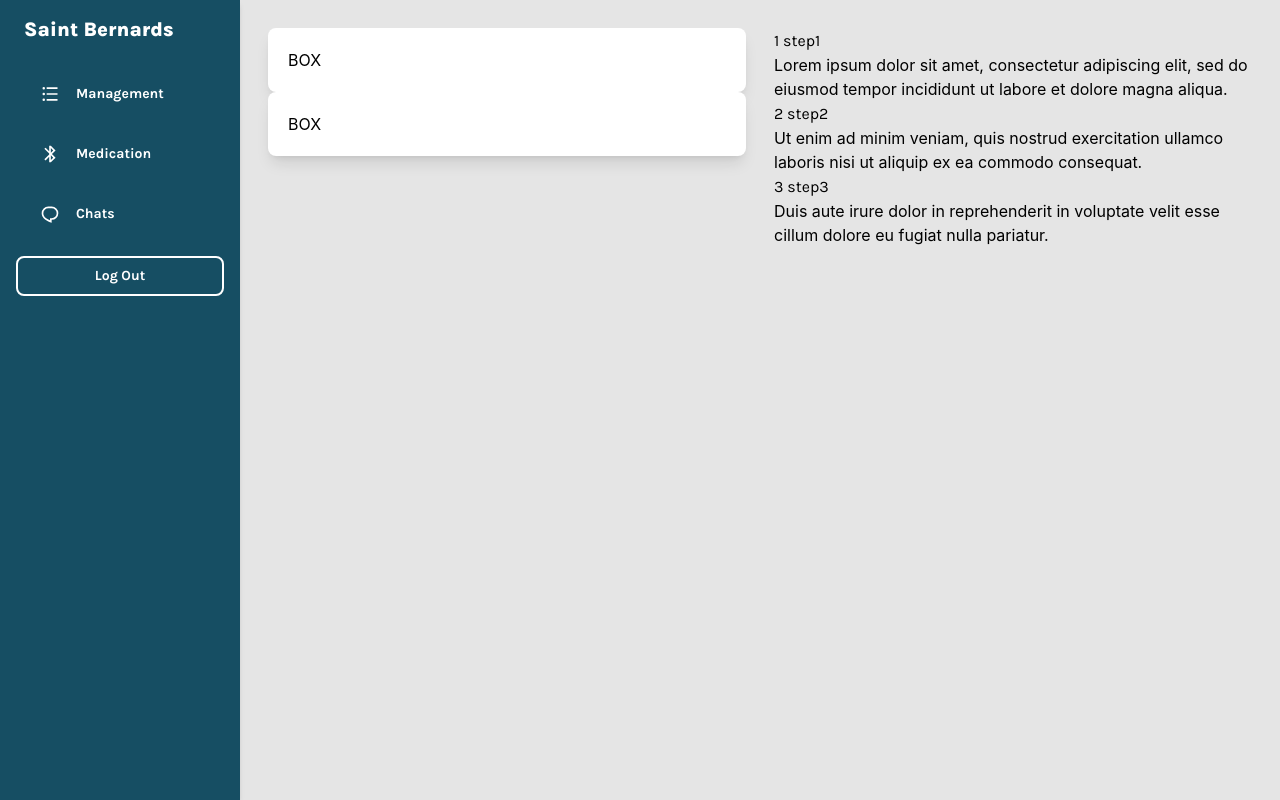
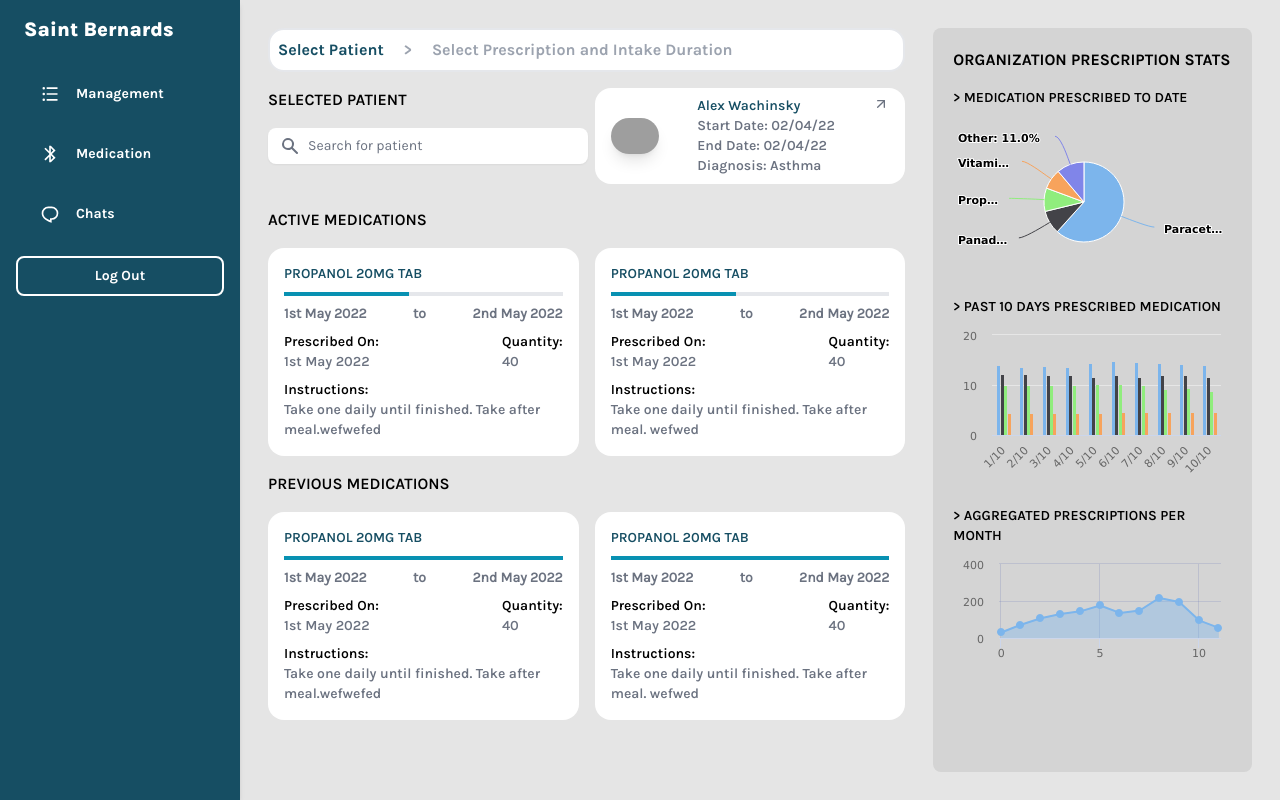
Before and after one commit to mcoscon/health-dashboard, a Next.js app: page /pharmacy in a window 1280 px wide. Built offline with nearby package versions, Linux system fonts and the light colour scheme; grey boxes are pictures that could not be loaded; what tw-elements would draw is missing.

Commit message:
prescriptions

```diff
--- /dev/null
+++ b/components/prescription/MedicationStats.jsx
@@ -0,0 +1,306 @@
+import React from 'react'
+import Highcharts from 'highcharts'
+import HighchartsReact from 'highcharts-react-official'
+
+const LineChart = () => {
+	const options = {
+		chart: {
+			type: 'area',
+			height: 120,
+			backgroundColor: 'transparent',
+		},
+
+		plotOptions: {
+			series: {
+				fillOpacity: 0.4,
+			},
+		},
+		title: {
+			text: '',
+		},
+		xAxis: {
+			gridLineWidth: 1,
+			gridLineColor: 'rgba(97, 110, 178, 0.2)',
+			title: {
+				enabled: true,
+				text: '',
+				style: {
+					fontWeight: 'normal',
+				},
+			},
+		},
+		yAxis: {
+			gridLineWidth: 1,
+			gridLineColor: 'rgba(97, 110, 178, 0.2)',
+			title: {
+				enabled: true,
+				text: '',
+				style: {
+					fontWeight: 'normal',
+				},
+			},
+		},
+		series: [
+			{
+				data: [29.9, 71.5, 106.4, 129.2, 144.0, 176.0, 135.6, 148.5, 216.4, 194.1, 95.6, 54.4],
+			},
+		],
+		legend: {
+			enabled: false,
+		},
+		credits: {
+			enabled: false,
+		},
+	}
+	return (
+		<div className='flex flex-col gap-2'>
+			<h4 className='text-sm uppercase'> {' > '} Aggregated Prescriptions Per Month</h4>
+			<HighchartsReact
+				containerProps={{ style: { height: '100%', width: '100%', overFlow: 'hidden' } }}
+				highcharts={Highcharts}
+				options={options}
+			/>
+		</div>
+	)
+}
+
+const PieChart = () => {
+	const options = {
+		legend: {
+			enabled: false,
+		},
+		credits: {
+			enabled: false,
+		},
+		chart: {
+			type: 'pie',
+			height: 165,
+			backgroundColor: 'transparent',
+		},
+		title: {
+			text: null,
+		},
+
+		accessibility: {
+			announceNewData: {
+				enabled: true,
+			},
+			point: {
+				valueSuffix: '%',
+			},
+		},
+
+		plotOptions: {
+			series: {
+				dataLabels: {
+					enabled: true,
+					format: '{point.name}: {point.y:.1f}%',
+				},
+			},
+		},
+
+		tooltip: {
+			headerFormat: '<span style="font-size:11px">{series.name}</span><br>',
+			pointFormat: '<span style="color:{point.color}">{point.name}</span>: <b>{point.y:.2f}%</b> of total<br/>',
+		},
+
+		series: [
+			{
+				name: 'Prescriptions',
+				colorByPoint: true,
+				data: [
+					{
+						name: 'Paracetamol',
+						y: 61.04,
+						drilldown: 'Chrome',
+					},
+					{
+						name: 'Panadol',
+						y: 9.47,
+						drilldown: 'Safari',
+					},
+					{
+						name: 'Propanol',
+						y: 9.32,
+						drilldown: 'Edge',
+					},
+					{
+						name: 'Vitamin C',
+						y: 8.15,
+						drilldown: 'Firefox',
+					},
+					{
+						name: 'Other',
+						y: 11.02,
+						drilldown: null,
+					},
+				],
+			},
+		],
+		drilldown: {
+			series: [
+				{
+					name: 'Chrome',
+					id: 'Chrome',
+					data: [
+						['v97.0', 36.89],
+						['v96.0', 18.16],
+						['v95.0', 0.54],
+						['v94.0', 0.7],
+						['v93.0', 0.8],
+						['v92.0', 0.41],
+						['v91.0', 0.31],
+						['v90.0', 0.13],
+						['v89.0', 0.14],
+						['v88.0', 0.1],
+						['v87.0', 0.35],
+						['v86.0', 0.17],
+						['v85.0', 0.18],
+						['v84.0', 0.17],
+						['v83.0', 0.21],
+						['v81.0', 0.1],
+						['v80.0', 0.16],
+						['v79.0', 0.43],
+						['v78.0', 0.11],
+						['v76.0', 0.16],
+						['v75.0', 0.15],
+						['v72.0', 0.14],
+						['v70.0', 0.11],
+						['v69.0', 0.13],
+						['v56.0', 0.12],
+						['v49.0', 0.17],
+					],
+				},
+				{
+					name: 'Safari',
+					id: 'Safari',
+					data: [
+						['v15.3', 0.1],
+						['v15.2', 2.01],
+						['v15.1', 2.29],
+						['v15.0', 0.49],
+						['v14.1', 2.48],
+						['v14.0', 0.64],
+						['v13.1', 1.17],
+						['v13.0', 0.13],
+						['v12.1', 0.16],
+					],
+				},
+				{
+					name: 'Edge',
+					id: 'Edge',
+					data: [
+						['v97', 6.62],
+						['v96', 2.55],
+						['v95', 0.15],
+					],
+				},
+				{
+					name: 'Firefox',
+					id: 'Firefox',
+					data: [
+						['v96.0', 4.17],
+						['v95.0', 3.33],
+						['v94.0', 0.11],
+						['v91.0', 0.23],
+						['v78.0', 0.16],
+						['v52.0', 0.15],
+					],
+				},
+			],
+		},
+	}
+	return (
+		<div className='flex flex-col gap-2'>
+			<h4 className='text-sm uppercase'> {' > '} Medication prescribed to date</h4>
+			<HighchartsReact
+				containerProps={{ style: { height: '100%', width: '100%', overFlow: 'hidden' } }}
+				highcharts={Highcharts}
+				options={options}
+			/>
+		</div>
+	)
+}
+
+const ColumnChart = () => {
+	const options = {
+		chart: {
+			type: 'column',
+			backgroundColor: 'transparent',
+			height: 165,
+		},
+		title: {
+			text: null,
+		},
+
+		xAxis: {
+			categories: ['1/10', '2/10', '3/10', '4/10', '5/10', '6/10', '7/10', '8/10', '9/10', '10/10'],
+			crosshair: true,
+		},
+		yAxis: {
+			title: {
+				text: '',
+			},
+		},
+		tooltip: {
+			headerFormat: '<span style="font-size:10px">{point.key}</span><table>',
+			pointFormat:
+				'<tr><td style="color:{series.color};padding:0">{series.name}: </td>' +
+				'<td style="padding:0"><b>{point.y:.1f}</b></td></tr>',
+			footerFormat: '</table>',
+			shared: true,
+			useHTML: true,
+		},
+		plotOptions: {
+			column: {
+				pointPadding: 0.2,
+				borderWidth: 0,
+			},
+		},
+		legend: { enabled: false },
+		credits: {
+			enabled: false,
+		},
+		series: [
+			{
+				name: 'Oil and gas extraction',
+				data: [13.93, 13.63, 13.73, 13.67, 14.37, 14.89, 14.56, 14.32, 14.13, 13.93],
+			},
+			{
+				name: 'Manufacturing industries and mining',
+				data: [12.24, 12.24, 11.95, 12.02, 11.65, 11.96, 11.59, 11.94, 11.96, 11.59],
+			},
+			{
+				name: 'Road traffic',
+				data: [10.0, 9.93, 9.97, 10.01, 10.23, 10.26, 10.0, 9.12, 9.36, 8.72],
+			},
+			{
+				name: 'Agriculture',
+				data: [4.35, 4.32, 4.34, 4.39, 4.46, 4.52, 4.58, 4.55, 4.53, 4.51],
+			},
+		],
+	}
+	return (
+		<div className='flex flex-col gap-2'>
+			<h4 className='text-sm uppercase'> {' > '} Past 10 Days Prescribed Medication</h4>
+			<HighchartsReact
+				containerProps={{ style: { height: '100%', width: '100%', overFlow: 'hidden' } }}
+				highcharts={Highcharts}
+				options={options}
+			/>
+		</div>
+	)
+}
+
+const MedicationStats = () => {
+	return (
+		<div className='flex flex-col h-full gap-4 p-5 rounded-lg bg-neutral-300'>
+			<h3>ORGANIZATION PRESCRIPTION STATS</h3>
+			<PieChart />
+			<ColumnChart />
+			<LineChart />
+		</div>
+	)
+}
+
+export default MedicationStats
--- a/components/prescription/PrescribeMedication.jsx
+++ b/components/prescription/PrescribeMedication.jsx
@@ -1,12 +1,39 @@
-import { useEffect, React } from 'react'
+import { Tab } from '@headlessui/react'
+import { useEffect, React, useState } from 'react'
 import { BsBoxArrowInUpRight } from 'react-icons/bi'
 import { FiArrowUpRight } from 'react-icons/fi'
 
 const BasicPatientInfo = () => {
 	return (
+		<div className='mb-6'>
+			<div className='grid grid-cols-2 gap-4'>
 				<div>
-			<h4 className='mb-2 uppercase'>Selected Patient</h4>
-			<div className='flex items-center px-4 py-2 text-xs font-semibold text-gray-500 transition duration-300 bg-white cursor-pointer gap-7 align-center w-max active:bg-gray-300 ease rounded-2xl'>
+					<h4 className='mb-4 uppercase'>Selected Patient</h4>
+					<div className='relative'>
+						<div className='absolute inset-y-0 left-0 flex items-center pl-3 pointer-events-none'>
+							<svg
+								className='w-5 h-5 text-gray-500 dark:text-gray-400'
+								aria-hidden='true'
+								fill='currentColor'
+								viewBox='0 0 20 20'
+								xmlns='http://www.w3.org/2000/svg'
+							>
+								<path
+									fillRule='evenodd'
+									d='M8 4a4 4 0 100 8 4 4 0 000-8zM2 8a6 6 0 1110.89 3.476l4.817 4.817a1 1 0 01-1.414 1.414l-4.816-4.816A6 6 0 012 8z'
+									clipRule='evenodd'
+								></path>
+							</svg>
+						</div>
+						<input
+							type='text'
+							id='table-search'
+							className='block w-full p-2 pl-10 text-sm text-gray-900 bg-white border-none rounded-lg shadow-sm lg:w-80 focus:ring-cyan-600 focus:border-cyan-600 font-Karla-Regular'
+							placeholder='Search for patient'
+						/>
+					</div>
+				</div>
+				<div className='flex items-center justify-between w-full px-4 py-2 text-sm font-semibold text-gray-500 transition duration-300 bg-white cursor-pointer gap-7 align-center active:bg-gray-300 ease rounded-2xl'>
 					<div>
 						<img
 							src='https://mdbcdn.b-cdn.net/img/new/avatars/1.webp'
@@ -15,7 +42,7 @@ const BasicPatientInfo = () => {
 						/>
 					</div>
 					<div>
-					<h4 className='text-sm text-black'>Alex Wachinsky</h4>
+						<h4 className='text-cyan-900'>Alex Wachinsky</h4>
 						<h4>Start Date: 02/04/22</h4>
 						<h4>End Date: 02/04/22</h4>
 						<h4>Diagnosis: Asthma</h4>
@@ -23,75 +50,125 @@ const BasicPatientInfo = () => {
 					<FiArrowUpRight className='flex self-start' size={'1rem'} />
 				</div>
 			</div>
+		</div>
 	)
 }
 const PatientMedication = () => {
 	return (
+		<>
+			<div className='mb-4'>
+				<h4 className='mb-4 uppercase'>Active Medications</h4>
+				<div className='grid grid-cols-2 gap-4'>
+					<span className='flex flex-col gap-2 p-4 text-sm font-semibold text-gray-500 transition duration-300 bg-white cursor-pointer GRI align-center active:bg-gray-300 ease rounded-2xl'>
+						<h4 className='uppercase text-cyan-900'>Propanol 20mg Tab</h4>
+						<div className='w-full h-1 bg-gray-200'>
+							<div className='h-1 bg-cyan-600' style={{ width: '45%' }}></div>
+						</div>
+						<div className='flex justify-between gap-4 text-sm'>
+							<p>1st May 2022</p>
+							<p> to </p>
+							<p>2nd May 2022</p>
+						</div>
+						<div className='flex justify-between gap-4 text-sm'>
 							<div>
-			<h4 className='mb-2 uppercase'>Current Medications</h4>
-			<div className='flex flex-row flex-wrap gap-2'>
-				<span className='flex flex-col px-4 py-1 text-sm font-semibold text-gray-500 transition duration-300 bg-white cursor-pointer align-center w-max active:bg-gray-300 ease rounded-2xl'>
-					Panadol
-					<div className='w-full h-1 mb-1 bg-gray-200'>
-						<div className='h-1 bg-blue-600' style={{ width: '45%' }}></div>
+								<h4 className='text-black'>Prescribed On:</h4>
+								<h4>1st May 2022</h4>
 							</div>
-					<span className='flex justify-between gap-4 text-xs'>
-						<p>1/05/22</p>
-						<p>2/05/22</p>
+							<div>
+								<h4 className='text-black'>Quantity:</h4>
+								<h4>40</h4>
+							</div>
+						</div>
+						<div>
+							<h4 className='text-black'>Instructions:</h4>
+							<h4>Take one daily until finished. Take after meal.wefwefed</h4>
+						</div>
 					</span>
-				</span>
-				<span className='flex flex-col px-4 py-1 text-sm font-semibold text-gray-500 transition duration-300 bg-white cursor-pointer align-center w-max active:bg-gray-300 ease rounded-2xl'>
-					Methampethamine
-					<div className='w-full h-1 mb-1 bg-gray-200'>
-						<div className='h-1 bg-blue-600' style={{ width: '45%' }}></div>
+					<span className='flex flex-col gap-2 p-4 text-sm font-semibold text-gray-500 transition duration-300 bg-white cursor-pointer align-center active:bg-gray-300 ease rounded-2xl '>
+						<h4 className='uppercase text-cyan-900'>Propanol 20mg Tab</h4>
+						<div className='w-full h-1 bg-gray-200'>
+							<div className='h-1 bg-cyan-600' style={{ width: '45%' }}></div>
 						</div>
-					<span className='flex justify-between gap-4 text-xs'>
-						<p>1/05/22</p>
-						<p>2/05/22</p>
-					</span>
-				</span>
-				<span className='flex flex-col px-4 py-1 text-sm font-semibold text-gray-500 transition duration-300 bg-white cursor-pointer align-center w-max active:bg-gray-300 ease rounded-2xl'>
-					Panadol
-					<div className='w-full h-1 mb-1 bg-gray-200'>
-						<div className='h-1 bg-blue-600' style={{ width: '45%' }}></div>
+						<div className='flex justify-between gap-4 text-sm'>
+							<p>1st May 2022</p>
+							<p> to </p>
+							<p>2nd May 2022</p>
 						</div>
-					<span className='flex justify-between gap-4 text-xs'>
-						<p>1/05/22</p>
-						<p>2/05/22</p>
-					</span>
-				</span>
-				<span className='flex flex-col px-4 py-1 text-sm font-semibold text-gray-500 transition duration-300 bg-white cursor-pointer align-center w-max active:bg-gray-300 ease rounded-2xl'>
-					Methampethamine
-					<div className='w-full h-1 mb-1 bg-gray-200'>
-						<div className='h-1 bg-blue-600' style={{ width: '45%' }}></div>
+
+						<div className='flex justify-between gap-4 text-sm'>
+							<div>
+								<h4 className='text-black'>Prescribed On:</h4>
+								<h4>1st May 2022</h4>
 							</div>
-					<span className='flex justify-between gap-4 text-xs'>
-						<p>1/05/22</p>
-						<p>2/05/22</p>
-					</span>
-				</span>
-				<span className='flex flex-col px-4 py-1 text-sm font-semibold text-gray-500 transition duration-300 bg-white cursor-pointer align-center w-max active:bg-gray-300 ease rounded-2xl'>
-					Panadol
-					<div className='w-full h-1 mb-1 bg-gray-200'>
-						<div className='h-1 bg-blue-600' style={{ width: '45%' }}></div>
+							<div>
+								<h4 className='text-black'>Quantity:</h4>
+								<h4>40</h4>
 							</div>
-					<span className='flex justify-between gap-4 text-xs'>
-						<p>1/05/22</p>
-						<p>2/05/22</p>
-					</span>
-				</span>
-				<span className='flex flex-col px-4 py-1 text-sm font-semibold text-gray-500 transition duration-300 bg-white cursor-pointer align-center w-max active:bg-gray-300 ease rounded-2xl'>
-					Methampethamine
-					<div className='w-full h-1 mb-1 bg-gray-200'>
-						<div className='h-1 bg-blue-600' style={{ width: '45%' }}></div>
 						</div>
-					<span className='flex justify-between gap-4 text-xs'>
-						<p>1/05/22</p>
-						<p>2/05/22</p>
-					</span>
+						<div className=''>
+							<h4 className='text-black'>Instructions:</h4>
+							<h4>Take one daily until finished. Take after meal. wefwed</h4>
+						</div>
 					</span>
 				</div>
 			</div>
+			<div className='mb-4'>
+				<h4 className='mb-4 uppercase'>Previous Medications</h4>
+				<div className='grid grid-cols-2 gap-4'>
+					<span className='flex flex-col gap-2 p-4 text-sm font-semibold text-gray-500 transition duration-300 bg-white cursor-pointer GRI align-center active:bg-gray-300 ease rounded-2xl'>
+						<h4 className='uppercase text-cyan-900'>Propanol 20mg Tab</h4>
+						<div className='w-full h-1 bg-gray-200'>
+							<div className='h-1 bg-cyan-600' style={{ width: '100%' }}></div>
+						</div>
+						<div className='flex justify-between gap-4 text-sm'>
+							<p>1st May 2022</p>
+							<p> to </p>
+							<p>2nd May 2022</p>
+						</div>
+						<div className='flex justify-between gap-4 text-sm'>
+							<div>
+								<h4 className='text-black'>Prescribed On:</h4>
+								<h4>1st May 2022</h4>
+							</div>
+							<div>
+								<h4 className='text-black'>Quantity:</h4>
+								<h4>40</h4>
+							</div>
+						</div>
+						<div>
+							<h4 className='text-black'>Instructions:</h4>
+							<h4>Take one daily until finished. Take after meal.wefwefed</h4>
+						</div>
+					</span>
+					<span className='flex flex-col gap-2 p-4 text-sm font-semibold text-gray-500 transition duration-300 bg-white cursor-pointer align-center active:bg-gray-300 ease rounded-2xl '>
+						<h4 className='uppercase text-cyan-900'>Propanol 20mg Tab</h4>
+						<div className='w-full h-1 bg-gray-200'>
+							<div className='h-1 bg-cyan-600' style={{ width: '100%' }}></div>
+						</div>
+						<div className='flex justify-between gap-4 text-sm'>
+							<p>1st May 2022</p>
+							<p> to </p>
+							<p>2nd May 2022</p>
+						</div>
+
+						<div className='flex justify-between gap-4 text-sm'>
+							<div>
+								<h4 className='text-black'>Prescribed On:</h4>
+								<h4>1st May 2022</h4>
+							</div>
+							<div>
+								<h4 className='text-black'>Quantity:</h4>
+								<h4>40</h4>
+							</div>
+						</div>
+						<div className=''>
+							<h4 className='text-black'>Instructions:</h4>
+							<h4>Take one daily until finished. Take after meal. wefwed</h4>
+						</div>
+					</span>
+				</div>
+			</div>
+		</>
 	)
 }
 const PatientListDropDown = () => {
@@ -101,7 +178,6 @@ const PatientListDropDown = () => {
 				<div className='relative dropdown'>
 					<button
 						className='
-
           px-6
           py-2.5
           bg-cyan-600
@@ -144,7 +220,7 @@ const PatientListDropDown = () => {
 						</svg>
 					</button>
 					<ul
-						className='absolute z-50 hidden float-left w-full py-2 m-0 mt-1 text-base text-left list-none bg-white border-none rounded-lg shadow-lg dropdown-menu min-w-max bg-clip-padding'
+						className='absolute z-50 float-left w-full py-2 m-0 mt-1 text-base text-left list-none bg-white border-none rounded-lg shadow-lg dropdown-menu min-w-max bg-clip-padding'
 						aria-labelledby='dropdownMenuButton1'
 					>
 						<li>
@@ -217,111 +293,46 @@ const SelectedPatient = () => {
 }
 
 const PrescribeMedication = () => {
+	const [selectedIndex, setSelectedIndex] = useState(0)
 	return (
-		<ul className='stepper' data-mdb-stepper='stepper'>
-			<li className='stepper-step stepper-active'>
-				<div className='stepper-head'>
-					<span className='stepper-head-icon'> 1 </span>
-					<span className='stepper-head-text'> step1 </span>
-				</div>
-				<div className='stepper-content'>
-					Lorem ipsum dolor sit amet, consectetur adipiscing elit, sed do eiusmod tempor incididunt ut labore
-					et dolore magna aliqua.
-				</div>
-			</li>
-			<li className='stepper-step'>
-				<div className='stepper-head'>
-					<span className='stepper-head-icon'> 2 </span>
-					<span className='stepper-head-text'> step2 </span>
-				</div>
-				<div className='stepper-content'>
-					Ut enim ad minim veniam, quis nostrud exercitation ullamco laboris nisi ut aliquip ex ea commodo
-					consequat.
-				</div>
-			</li>
-			<li className='stepper-step'>
-				<div className='stepper-head'>
-					<span className='stepper-head-icon'> 3 </span>
-					<span className='stepper-head-text'> step3 </span>
-				</div>
-				<div className='stepper-content'>
-					Duis aute irure dolor in reprehenderit in voluptate velit esse cillum dolore eu fugiat nulla
-					pariatur.
-				</div>
-			</li>
-		</ul>
-		// <ol className='border-l-2 border-blue-600'>
-		// 	<li>
-		// 		<div className='flex items-center flex-start'>
-		// 			<div className='flex items-center justify-center w-4 h-4 mr-3 -mt-2 -ml-2 bg-blue-600 rounded-full'></div>
-		// 			<h4 className='-mt-2 text-gray-800 uppercase'>Select Patient </h4>
-		// 		</div>
-		// 		<div className='pb-6 mt-2 mb-6 ml-6'>
-		// 			<div className='flex justify-between gap-7'>
-		// 				<input
-		// 					type='text'
-		// 					id='table-search'
-		// 					className='text-sm text-gray-900 bg-white border-none rounded-lg shadow-sm lg:w-60 focus:ring-gray-500 focus:border-gray-500 font-Karla-Regular'
-		// 					placeholder='Search for patient'
-		// 				/>
-		// 				<PatientListDropDown />
-		// 			</div>
-		// 			<SelectPatientTabs />
-		// 		</div>
-		// 	</li>
-		// 	<li>
-		// 		<div className='flex items-center flex-start'>
-		// 			<div className='flex items-center justify-center w-4 h-4 mr-3 -mt-2 -ml-2 bg-blue-600 rounded-full'></div>
-		// 			<h4 className='-mt-2 text-gray-800 uppercase'>Select Prescription</h4>
-		// 		</div>
-		// 		<div className='pb-6 mb-6 ml-6'>
-		// 			<a
-		// 				href='#!'
-		// 				className='text-sm text-blue-600 transition duration-300 ease-in-out hover:text-blue-700 focus:text-blue-800'
-		// 			>
-		// 				12 January, 2022
-		// 			</a>
-		// 			<p className='mt-2 mb-4 text-gray-700'>
-		// 				Sed ut perspiciatis unde omnis iste natus error sit voluptatem accusantium doloremque
-		// 				laudantium, totam rem aperiam, eaque ipsa quae ab illo inventore veritatis et quasi architecto
-		// 				beatae vitae dicta sunt explicabo. Nemo enim ipsam voluptatem quia voluptas sit aspernatur aut
-		// 				odit aut fugit, sed quia consequuntur magni dolores eos qui ratione voluptatem sequi nesciunt.
-		// 			</p>
-		// 			<button
-		// 				type='button'
-		// 				className='inline-block px-4 py-1.5 bg-blue-600 text-white font-medium text-xs leading-tight uppercase rounded shadow-md hover:bg-blue-700 hover:shadow-lg focus:bg-blue-700 focus:shadow-lg focus:outline-none focus:ring-0 active:bg-blue-800 active:shadow-lg transition duration-150 ease-in-out'
-		// 			>
-		// 				Read more
-		// 			</button>
-		// 		</div>
-		// 	</li>
-		// 	<li>
-		// 		<div className='flex items-center flex-start'>
-		// 			<div className='flex items-center justify-center w-4 h-4 mr-3 -mt-2 -ml-2 bg-blue-600 rounded-full'></div>
-		// 			<h4 className='-mt-2 text-xl font-semibold text-gray-800'>Set Intake and Duration</h4>
-		// 		</div>
-		// 		<div className='pb-6 mb-6 ml-6'>
-		// 			<a
-		// 				href='#!'
-		// 				className='text-sm text-blue-600 transition duration-300 ease-in-out hover:text-blue-700 focus:text-blue-800'
-		// 			>
-		// 				27 December, 2021
-		// 			</a>
-		// 			<p className='mt-2 mb-4 text-gray-700'>
-		// 				At vero eos et accusamus et iusto odio dignissimos ducimus qui blanditiis praesentium voluptatum
-		// 				deleniti atque corrupti quos dolores et quas molestias excepturi sint occaecati cupiditate non
-		// 				provident, similique sunt in culpa qui officia deserunt mollitia animi, id est laborum et
-		// 				dolorum fuga. Et harum quidem rerum facilis est et expedita distinctio.
-		// 			</p>
-		// 			<button
-		// 				type='button'
-		// 				className='inline-block px-4 py-1.5 bg-blue-600 text-white font-medium text-xs leading-tight uppercase rounded shadow-md hover:bg-blue-700 hover:shadow-lg focus:bg-blue-700 focus:shadow-lg focus:outline-none focus:ring-0 active:bg-blue-800 active:shadow-lg transition duration-150 ease-in-out'
-		// 			>
-		// 				Read more
-		// 			</button>
-		// 		</div>
-		// 	</li>
-		// </ol>
+		<form /* onSubmit={handleSubmit(onSubmit)} */>
+			<Tab.Group selectedIndex={selectedIndex} onChange={setSelectedIndex}>
+				<Tab.List className='flex p-2 mb-4 space-x-5 text-center text-gray-400 bg-white border-2 border-solid font-Karla-Bold rounded-2xl hover:border-cyan-600'>
+					<Tab
+						className={({ selected }) =>
+							selected
+								? 'focus:outline-0 outline-0 flex flex-row text-cyan-900'
+								: ' text-gray-400 flex flex-row align-middle justify-center'
+						}
+					>
+						Select Patient
+					</Tab>
+					<div>{'>'}</div>
+					<Tab
+						/* 	disabled={Object.keys(errors).length !== 0} */
+						className={({ selected }) =>
+							selected
+								? 'focus:outline-0 outline-0 flex flex-row text-cyan-900'
+								: ' text-gray-400 flex flex-row align-middle justify-center '
+						}
+					>
+						Select Prescription and Intake Duration
+					</Tab>
+				</Tab.List>
+				<Tab.Panels>
+					<SelectPatientTab /* register={register} errors={errors} setTabIndex={setTabIndex}  */ />
+				</Tab.Panels>
+			</Tab.Group>
+		</form>
+	)
+}
+
+const SelectPatientTab = (props) => {
+	return (
+		<Tab.Panel>
+			<BasicPatientInfo />
+			<PatientMedication />
+		</Tab.Panel>
 	)
 }
 
--- a/pages/pharmacy.jsx
+++ b/pages/pharmacy.jsx
@@ -1,15 +1,17 @@
 import React from 'react'
+import MedicationStats from '../components/prescription/MedicationStats'
 import PrescribeMedication from '../components/prescription/PrescribeMedication'
 
 const Pharmacy = () => {
 	return (
 		<div className='flex flex-row w-full gap-7 p-7'>
-			<div className='w-1/2'>
-				<div className='p-5 text-black bg-white rounded-lg shadow-lg'>BOX</div>
-				<div className='p-5 text-black bg-white rounded-lg shadow-lg'>BOX</div>
+			<div className='w-2/3'>
+				<PrescribeMedication />
 			</div>
-			<div className='w-1/2'>
-				<PrescribeMedication />
+			<div className='w-1/3'>
+				{/* 	<div className='p-5 text-black bg-white rounded-lg shadow-lg'>BOX</div>
+				<div className='p-5 text-black bg-white rounded-lg shadow-lg'>BOX</div> */}
+				<MedicationStats />
 			</div>
 		</div>
 	)
--- a/styles/globals.css
+++ b/styles/globals.css
@@ -47,10 +47,10 @@ input[data-autocompleted] {
   background-color: transparent !important;
 }
 
-.nav-tabs .nav-link.active {
+/* .nav-tabs .nav-link.active {
   color: #0891b2;
   border-color: #0891b2;
-}
+} */
 
 /* @media (prefers-color-scheme: dark) {
   html {
```
Also changed, not shown: components/patientlist/Onboard.jsx (+0 -14 lines). Lines whose indentation alone changed are shown as unchanged.
